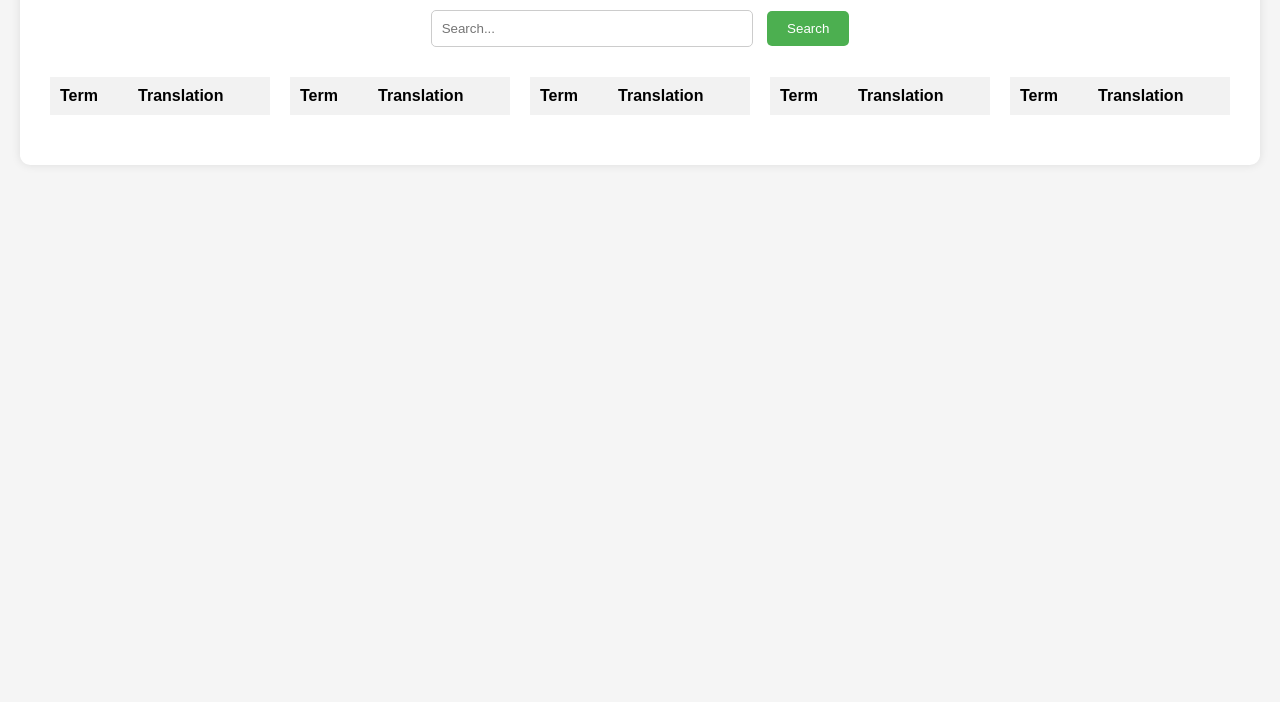
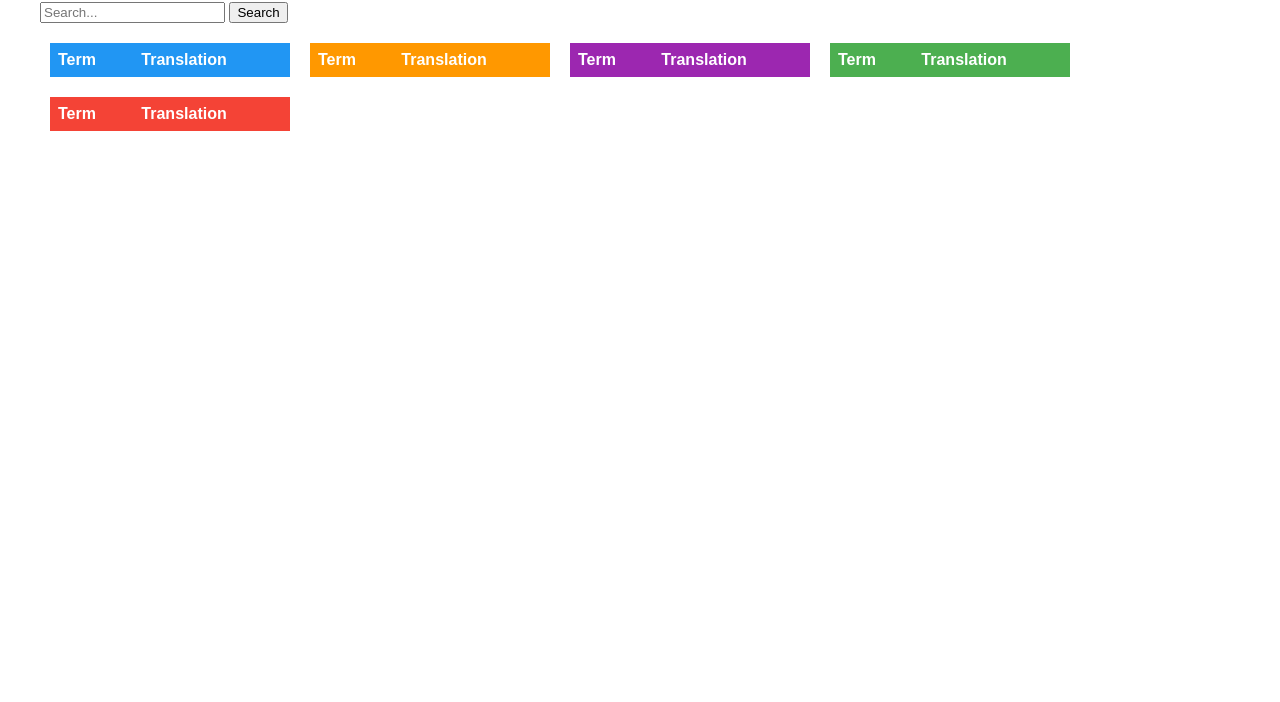
Before and after one commit to Renuwar/English-Dictionary, a plain HTML site: page index.html in a window 1280 px wide. Shown: the part 98-800 px from the top of the page. Drawn offline with Linux system fonts and the light colour scheme.

Commit message:
Update styles.css

```diff
--- a/styles.css
+++ b/styles.css
@@ -1,42 +1,16 @@
 body {
-    background-color: #f5f5f5; /* Light gray background */
   font-family: Arial, sans-serif;
+  margin: 0;
+  padding: 20px;
 }
 
 .container {
   max-width: 1200px;
-    margin: 0 auto;
-    padding: 20px;
-    background-color: #fff; /* White background */
-    border-radius: 10px;
-    box-shadow: 0 0 10px rgba(0, 0, 0, 0.1); /* Soft shadow effect */
-}
-
-h1 {
-    text-align: center;
-    color: #333;
+  margin: auto;
 }
 
 .search-box {
-    text-align: center;
   margin-bottom: 20px;
-}
-
-.search-box input[type="text"] {
-    padding: 10px;
-    width: 300px;
-    border-radius: 5px;
-    border: 1px solid #ccc;
-    margin-right: 10px;
-}
-
-.search-box button {
-    padding: 10px 20px;
-    border: none;
-    background-color: #4CAF50; /* Green */
-    color: white;
-    border-radius: 5px;
-    cursor: pointer;
 }
 
 .columns {
@@ -45,43 +19,48 @@ h1 {
 }
 
 .column {
-    flex: 1;
-    padding: 10px;
+  width: 20%;
+  padding: 0 10px;
 }
 
 .term-table {
+  margin-bottom: 20px;
+  border-collapse: collapse;
   width: 100%;
-    border-collapse: collapse;
-    margin-bottom: 20px;
 }
 
 .term-table th {
-    background-color: #f2f2f2; /* Light gray */
-    padding: 10px;
+  background-color: #4CAF50;
+  color: white;
+  padding: 8px;
   text-align: left;
 }
 
 .term-table td {
-    padding: 10px;
+  padding: 8px;
   border-bottom: 1px solid #ddd;
 }
 
-.blue {
-    background-color: #2196F3; /* Blue */
+.term-table tr:nth-child(even) {
+  background-color: #f2f2f2;
 }
 
-.orange {
-    background-color: #FF9800; /* Orange */
+.term-table.blue th {
+  background-color: #2196F3;
 }
 
-.purple {
-    background-color: #9C27B0; /* Purple */
+.term-table.orange th {
+  background-color: #FF9800;
 }
 
-.green {
-    background-color: #4CAF50; /* Green */
+.term-table.purple th {
+  background-color: #9C27B0;
 }
 
-.red {
-    background-color: #F44336; /* Red */
+.term-table.green th {
+  background-color: #4CAF50;
 }
+
+.term-table.red th {
+  background-color: #F44336;
+}
```
Lines whose indentation alone changed are shown as unchanged.
